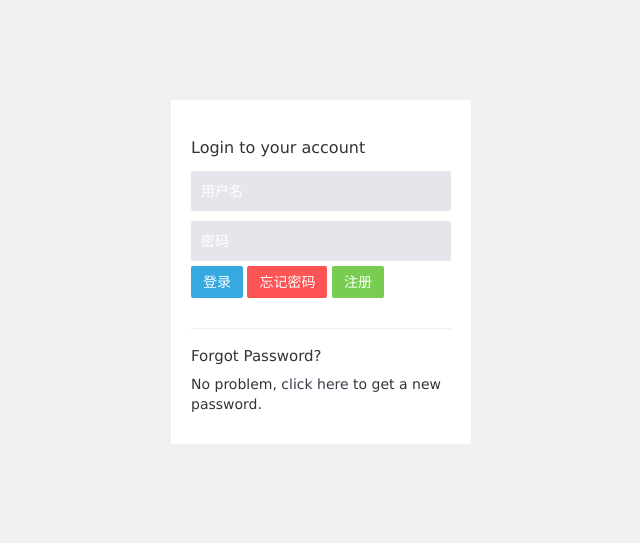
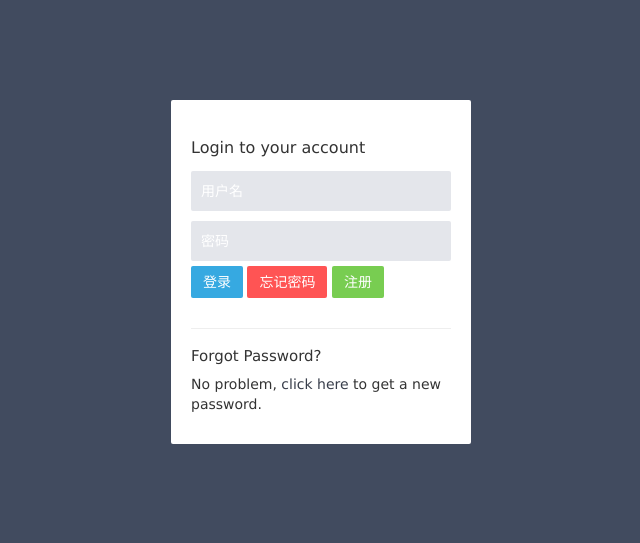
Before and after one commit to cash2one/Baymax, a Django app: page /app/login/ in a window 1280 px wide. Shown: the top 543 px of the page, without its empty margins (319-959 px from the left). Run offline with Django 3.2, Linux system fonts and the light colour scheme; some libraries are stand-ins or nearby versions.

Commit message:
login styles

```diff
--- a/templates/app/login.html
+++ b/templates/app/login.html
@@ -10,7 +10,7 @@
     <link rel="stylesheet" href="{{ STATIC_URL }}css/style.min.css">
     <script type="text/javascript" src="{{ STATIC_URL }}js/jquery213.js"></script>
 </head>
-<body>
+<body style="background-color: #414b5f">
 {% if password_is_wrong %}
     <div class="alert alert-error">
         <button type="button" class="close" data-dismiss="alert">×</button>
```
